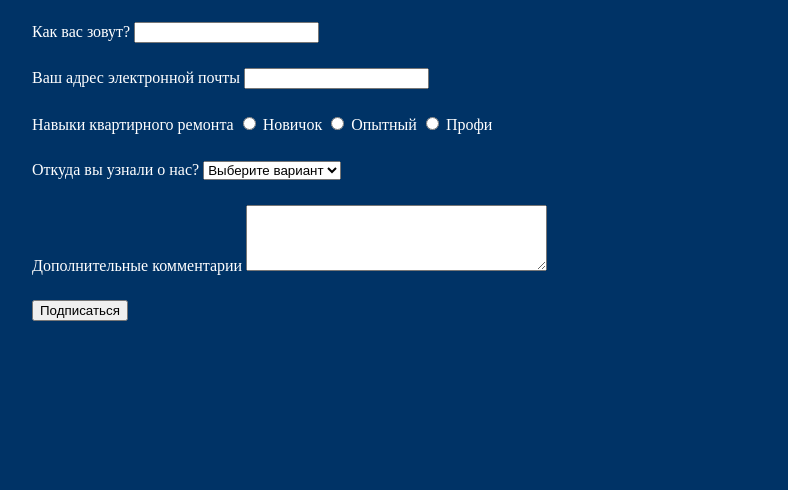
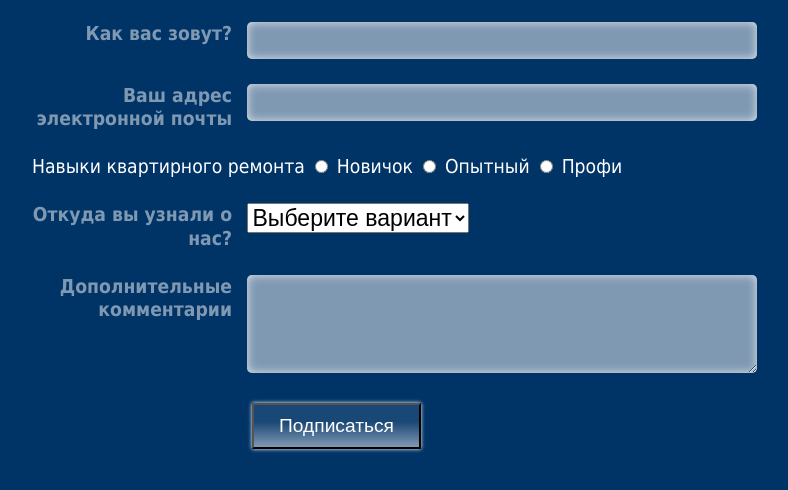
Before and after one commit to Aizat-blip/hw, a plain HTML site: page ДЗ-19/form/form.html in a window 1280 px wide. Shown: the part 72-562 px from the top of the page, without its empty margins (228-1016 px from the left). Drawn offline with Linux system fonts and the light colour scheme.

Commit message:
Закончила задании

```diff
--- a/ДЗ-19/form/form.html
+++ b/ДЗ-19/form/form.html
@@ -12,11 +12,11 @@
 <h1>Регистрация подписчика</h1>
 <form class="subform"  method="post" action="submit.html">
 	<p>
-		<label for="name">Как вас зовут?</label>
+		<label for="name" class="label">Как вас зовут?</label>
 		<input type="text" name="name" id="name">
 	</p>
 	<p>
-		<label for="email">Ваш адрес электронной почты</label>
+		<label for="email" class="label">Ваш адрес электронной почты</label>
 		<input type="text" name="email" id="email">
 	</p>
 	<p>Навыки квартирного ремонта
@@ -31,7 +31,7 @@
 			Профи</label>
 	</p>
 	<p>
-		<label for="refer">Откуда вы узнали о нас? </label>
+		<label for="refer" class="label">Откуда вы узнали о нас? </label>
 		<select name="refer" id="refer">
 			<option value="null">Выберите вариант</option>
 			<option value="1">От друзей</option>
@@ -41,7 +41,7 @@
 		</select>
 	</p>
 	<p>
-		<label for="comments">Дополнительные комментарии </label>
+		<label for="comments" class="label">Дополнительные комментарии </label>
 		<textarea name="comments" cols="35" rows="4" id="comments"></textarea>
 	</p>
 	<p>
--- a/ДЗ-19/form/global.css
+++ b/ДЗ-19/form/global.css
@@ -44,3 +44,47 @@ h1 {
 p {
 	margin-bottom: 25px;
 }
+.subform{
+	font-size: 1.2em;
+	color: white;
+	font-family: Tahoma, Geneva, sans-serif;
+}
+.subform .label{
+	display: inline-block;
+	width: 200px;
+	vertical-align: top;
+	text-align: right;
+	margin-right: 10px;
+	font-weight: bold;
+	color: rgba(255, 255, 255, .5);
+
+}
+.subform input[type="submit"]{
+	margin-left: 220px;
+	padding: 10px 25px;
+	font-size: 1em;
+	color: white;
+	background: rgb(0, 102,153);
+	background: linear-gradient(to bottom, rgba(255,255,255,.1) 40%,
+ rgba(255,255,255,.5));
+ background-repeat: 5px;
+ box-shadow: 0 0 4px white;
+
+}
+.subform select{
+	font-size: 1.2em;
+}
+.subform input[type="text"], .subform textarea{
+	border-radius: 5px;
+	border: none;
+	background-color: rgba(255,255,255, .5);
+	color: rgba(255,255,255,1);
+ font-size: 1.2em;
+ box-shadow: inset 0 0 10px rgba(255,255,255,.75);
+ width: 500px;
+ padding: 5px;
+}
+.subform input[type="text"]:focus, .subform textarea:focus{
+	background-color: #fff;
+	color: black;
+}
```
